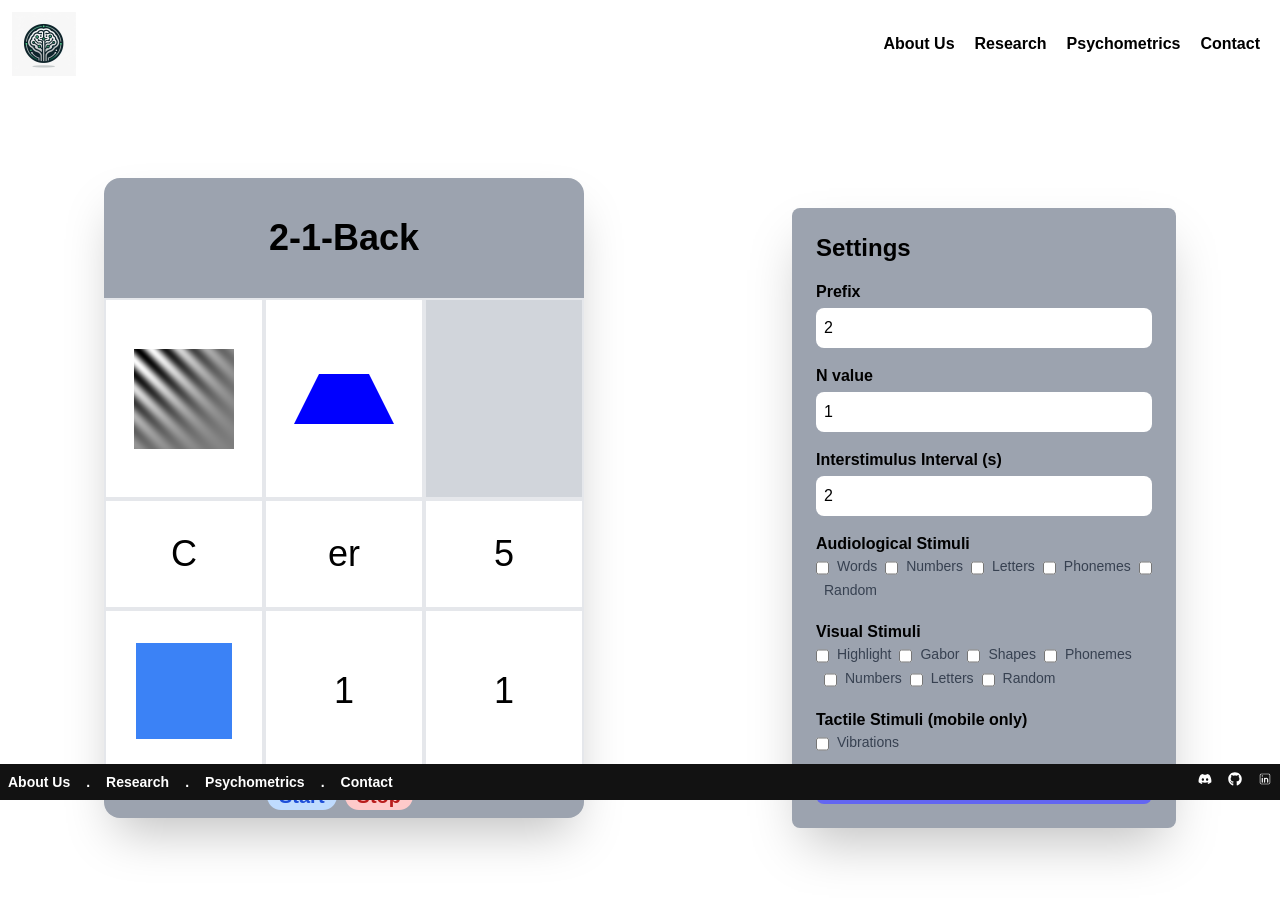
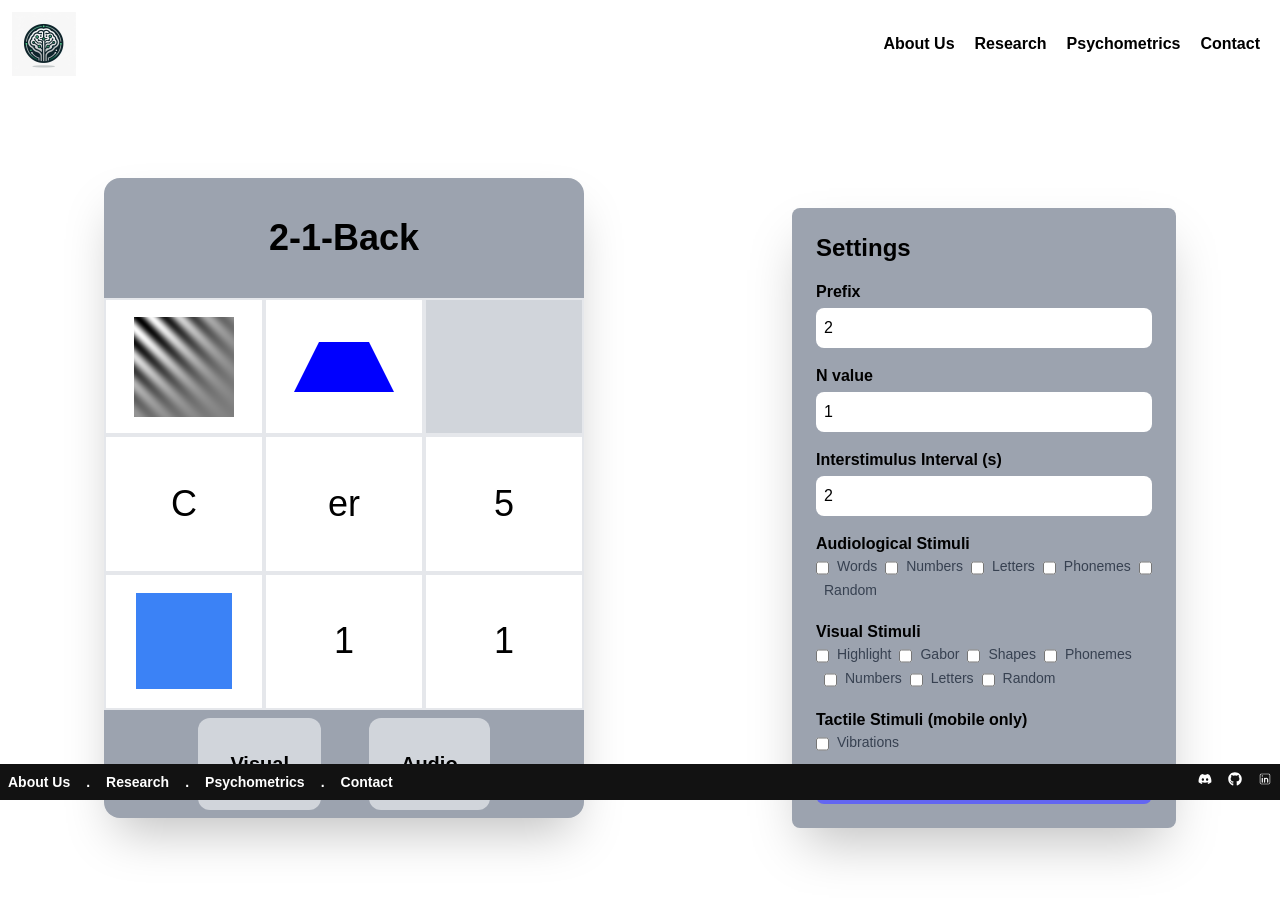
Before and after one commit to Broilan/Noetica, a React (Vite) app in the folder cognexus/: page /tasks/n-back in a window 1280 px wide. Shown: the top 902 px of the page. Built offline with nearby package versions, Linux system fonts and the light colour scheme.

Commit message:
fixed n-back's aesthetic design

```diff
--- a/cognexus/src/components/Nback/GaborPatch.tsx
+++ b/cognexus/src/components/Nback-Visual-Settings/GaborPatch.tsx
@@ -79,7 +79,7 @@ const GaborPatch: React.FC = () => {
     return () => cancelAnimationFrame(animationFrameId);
   }, [speed]);
 
-  return <canvas ref={canvasRef} width={size} height={size} className="mx-auto my-4" />;
+  return <canvas ref={canvasRef} width={size} height={size} />;
 };
 
 export default GaborPatch;
--- a/cognexus/src/index.css
+++ b/cognexus/src/index.css
@@ -26,6 +26,7 @@ body::-webkit-scrollbar {
 #dropdown-box::-webkit-scrollbar-thumb {
   background: gray;
 }
+
 
 /* Shapes */
 .trapezoid {
--- a/cognexus/src/pages/games/Nback.tsx
+++ b/cognexus/src/pages/games/Nback.tsx
@@ -1,5 +1,5 @@
-import React, { useState, useEffect, useReducer } from 'react';
-import { GaborPatch, Shapes, Letters, Phonemes, Random, Numbers } from '../../components/Nback';
+import React, {useReducer } from 'react';
+import { GaborPatch, Shapes, Letters, Phonemes, Random, Numbers } from '../../components/Nback-Visual-Settings';
 
 interface settings {
   nValue: number;
@@ -52,7 +52,7 @@ const Nback: React.FC = () => {
         if (value.target.checked) {
           dispatch({ type: 'audio', value: [...state.audio, value.target.name] });
         } else {
-          dispatch({ type: 'audio', value: state.audio.filter((item) => item !== value.target.name) });
+          dispatch({ type: 'audio', value: state.audio.filter((item: any) => item !== value.target.name) });
         }
         break;
 
@@ -60,7 +60,7 @@ const Nback: React.FC = () => {
         if (value.target.checked) {
           dispatch({ type: 'visual', value: [...state.visual, value.target.name] });
         } else {
-          dispatch({ type: 'visual', value: state.visual.filter((item) => item !== value.target.name) });
+          dispatch({ type: 'visual', value: state.visual.filter((item: any) => item !== value.target.name) });
         }
         break;
 
@@ -68,16 +68,13 @@ const Nback: React.FC = () => {
           if (value.target.checked) {
           dispatch({ type: 'tactile', value: [...state.tactile, value.target.name] });
         } else {
-          dispatch({ type: 'tactile', value: state.tactile.filter((item) => item !== value.target.name) });
+          dispatch({ type: 'tactile', value: state.tactile.filter((item: any) => item !== value.target.name) });
         }
         break;
 
       default:
         break;
     }
-    console.log("after", state.audio)
-    console.log("after", state.visual)
-    console.log("after", state.tactile)
   }
 
 
@@ -87,27 +84,53 @@ const Nback: React.FC = () => {
     <div className='flex items-center py-20'>
 
     {/* BEGIN GAMEBOARD COMPONENT*/}
-    <div className='flex flex-col rounded-2xl mx-auto shadow-2xl justify-between bg-gray-400 w-[30rem] h-[40rem] '>
-
+    <div className='flex flex-col rounded-2xl mx-auto shadow-2xl justify-between bg-gray-400 w-[30rem] h-[40rem]'>
       <h1 className='text-4xl font-bold text-black text-center my-10'>{state.prefixValue}-{state.nValue}-Back</h1>
-
-      <div className={`grid grid-cols-3 grid-3 h-full `}>
-      <div className='bg-white text-black border-gray-200 border-2 text-4xl flex justify-center items-center'><GaborPatch /></div>
-      <div className='bg-white text-black border-gray-200 border-2 text-4xl flex justify-center items-center'><Shapes /></div>
-      <div className='bg-gray-300 text-black border-gray-200 border-2 text-4xl flex justify-center items-center'></div>
-      <div className='bg-white text-black border-gray-200 border-2 text-4xl flex justify-center items-center'><Letters /></div>
-      <div className='bg-white text-black border-gray-200 border-2 text-4xl flex justify-center items-center'><Phonemes /></div>
-      <div className='bg-white text-black border-gray-200 border-2 text-4xl flex justify-center items-center'><Numbers /></div>
-      <div className='bg-white text-black border-gray-200 border-2 text-4xl flex justify-center items-center'><Random /></div>
-      <div className='bg-white text-black border-gray-200 border-2 text-4xl flex justify-center items-center'>1</div>
-      <div className='bg-white text-black border-gray-200 border-2 text-4xl flex justify-center items-center'>1</div>
+      <div className="grid grid-cols-3 h-full">
+        <div className='w-full h-full pb-full relative bg-white text-black border-gray-200 border-2 text-4xl flex justify-center items-center'>
+          <div className='absolute inset-0 flex justify-center items-center'>
+            <GaborPatch />
+          </div>
+        </div>
+        <div className='w-full h-full pb-full relative bg-white text-black border-gray-200 border-2 text-4xl flex justify-center items-center'>
+          <div className='absolute inset-0 flex justify-center items-center'>
+            <Shapes />
+          </div>
+        </div>
+        <div className='w-full h-full pb-full relative bg-gray-300 text-black border-gray-200 border-2 text-4xl flex justify-center items-center'>
+          <div className='absolute inset-0 flex justify-center items-center'></div>
+        </div>
+        <div className='w-full h-full pb-full relative bg-white text-black border-gray-200 border-2 text-4xl flex justify-center items-center'>
+          <div className='absolute inset-0 flex justify-center items-center'>
+            <Letters />
+          </div>
+        </div>
+        <div className='w-full h-full pb-full relative bg-white text-black border-gray-200 border-2 text-4xl flex justify-center items-center'>
+          <div className='absolute inset-0 flex justify-center items-center'>
+            <Phonemes />
+          </div>
+        </div>
+        <div className='w-full h-full pb-full relative bg-white text-black border-gray-200 border-2 text-4xl flex justify-center items-center'>
+          <div className='absolute inset-0 flex justify-center items-center'>
+            <Numbers />
+          </div>
+        </div>
+        <div className='w-full h-full pb-full relative bg-white text-black border-gray-200 border-2 text-4xl flex justify-center items-center'>
+          <div className='absolute inset-0 flex justify-center items-center'>
+            <Random />
+          </div>
+        </div>
+        <div className='w-full h-full pb-full relative bg-white text-black border-gray-200 border-2 text-4xl flex justify-center items-center'>
+          <div className='absolute inset-0 flex justify-center items-center'>1</div>
+        </div>
+        <div className='w-full h-full pb-full relative bg-white text-black border-gray-200 border-2 text-4xl flex justify-center items-center'>
+          <div className='absolute inset-0 flex justify-center items-center'>1</div>
+        </div>
       </div>
-
       <div className="flex justify-center">
-        <button className="bg-blue-200 rounded-full px-3 text-xl font-semibold text-blue-700 mr-2 my-2">Start</button>
-        <button className="bg-red-200 rounded-full px-3 text-xl font-semibold text-red-700 mr-2 my-2">Stop</button>
+        <button className="bg-gray-300 rounded-xl p-8 text-xl font-semibold mx-6 my-2">Visual</button>
+        <button className="bg-gray-300 rounded-xl p-8 text-xl font-semibold mx-6 my-2">Audio</button>
       </div>
-
     </div>
     {/* END GAMEBOARD COMPONENT*/}
 
```
Also changed, not shown: cognexus/src/components/Nback-Visual-Settings/Letters.tsx (renamed from cognexus/src/components/Nback/Letters.tsx), cognexus/src/components/Nback-Visual-Settings/Numbers.tsx (renamed from cognexus/src/components/Nback/Numbers.tsx), cognexus/src/components/Nback-Visual-Settings/Phonemes.tsx (renamed from cognexus/src/components/Nback/Phonemes.tsx), cognexus/src/components/Nback-Visual-Settings/Random.tsx (renamed from cognexus/src/components/Nback/Random.tsx), cognexus/src/components/Nback-Visual-Settings/Shapes.tsx (renamed from cognexus/src/components/Nback/Shapes.tsx), cognexus/src/components/Nback-Visual-Settings/index.ts (renamed from cognexus/src/components/Nback/index.ts).
